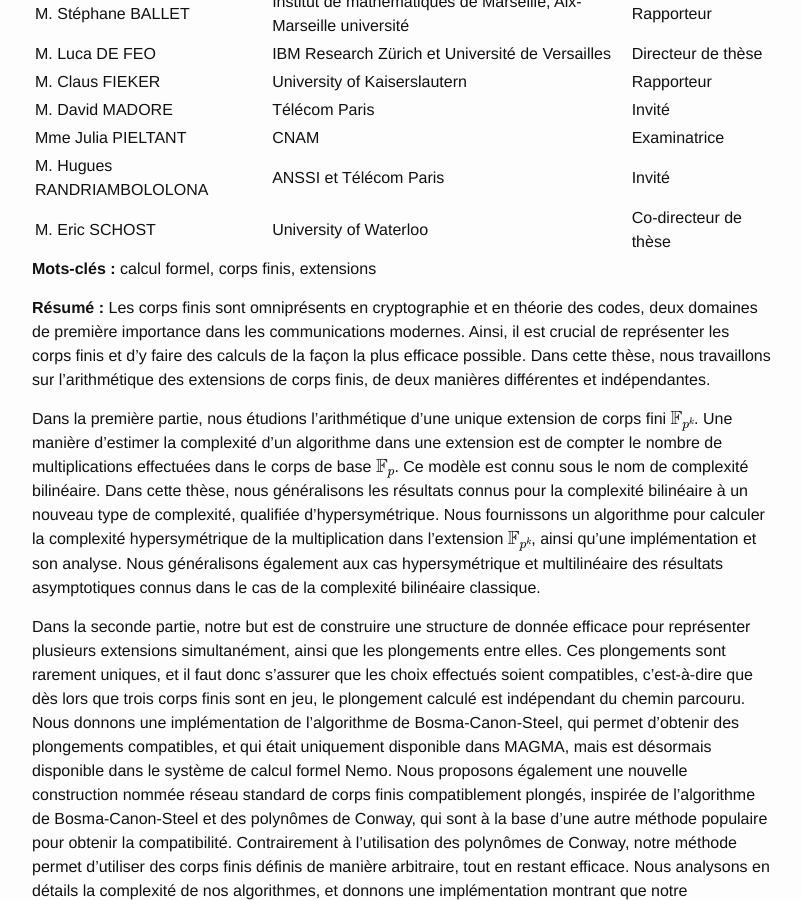
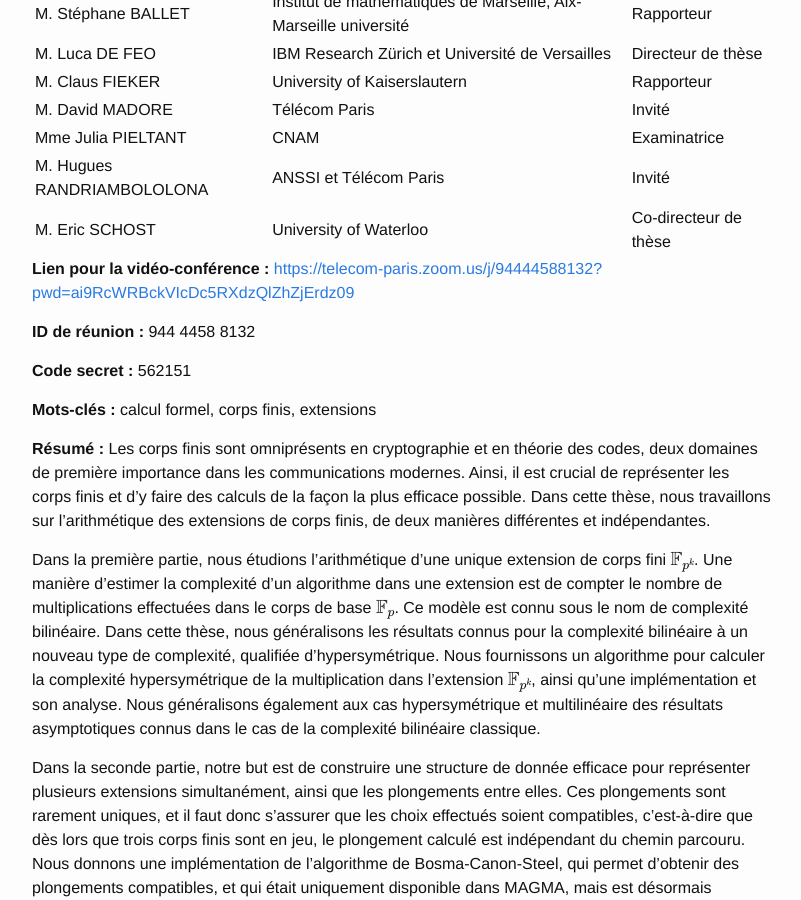
Before and after one commit to erou/erou.github.io, a Jekyll site: the page built from soutenance.md, in a window 1280 px wide and 900 px high, scrolled down 611 px. Shown: the whole window, without its empty margins (238-1039 px from the left). Built offline with Jekyll 4.4.1, drawn with Linux system fonts in a browser that asks for light colours; formulas are drawn with MathJax 3.

Commit message:
zoom link

```diff
--- a/soutenance.md
+++ b/soutenance.md
@@ -18,6 +18,12 @@ permalink: /soutenance/
 | Mme Julia PIELTANT         | CNAM                                                             | Examinatrice          |
 | M. Hugues RANDRIAMBOLOLONA | ANSSI et Télécom Paris                                           | Invité                |
 | M. Eric SCHOST             | University of Waterloo                                           | Co-directeur de thèse |
+
+**Lien pour la vidéo-conférence :** [https://telecom-paris.zoom.us/j/94444588132?pwd=ai9RcWRBckVIcDc5RXdzQlZhZjErdz09](https://telecom-paris.zoom.us/j/94444588132?pwd=ai9RcWRBckVIcDc5RXdzQlZhZjErdz09)
+
+**ID de réunion :** 944 4458 8132
+
+**Code secret :** 562151
 
 **Mots-clés :** calcul formel, corps finis, extensions
 
```
